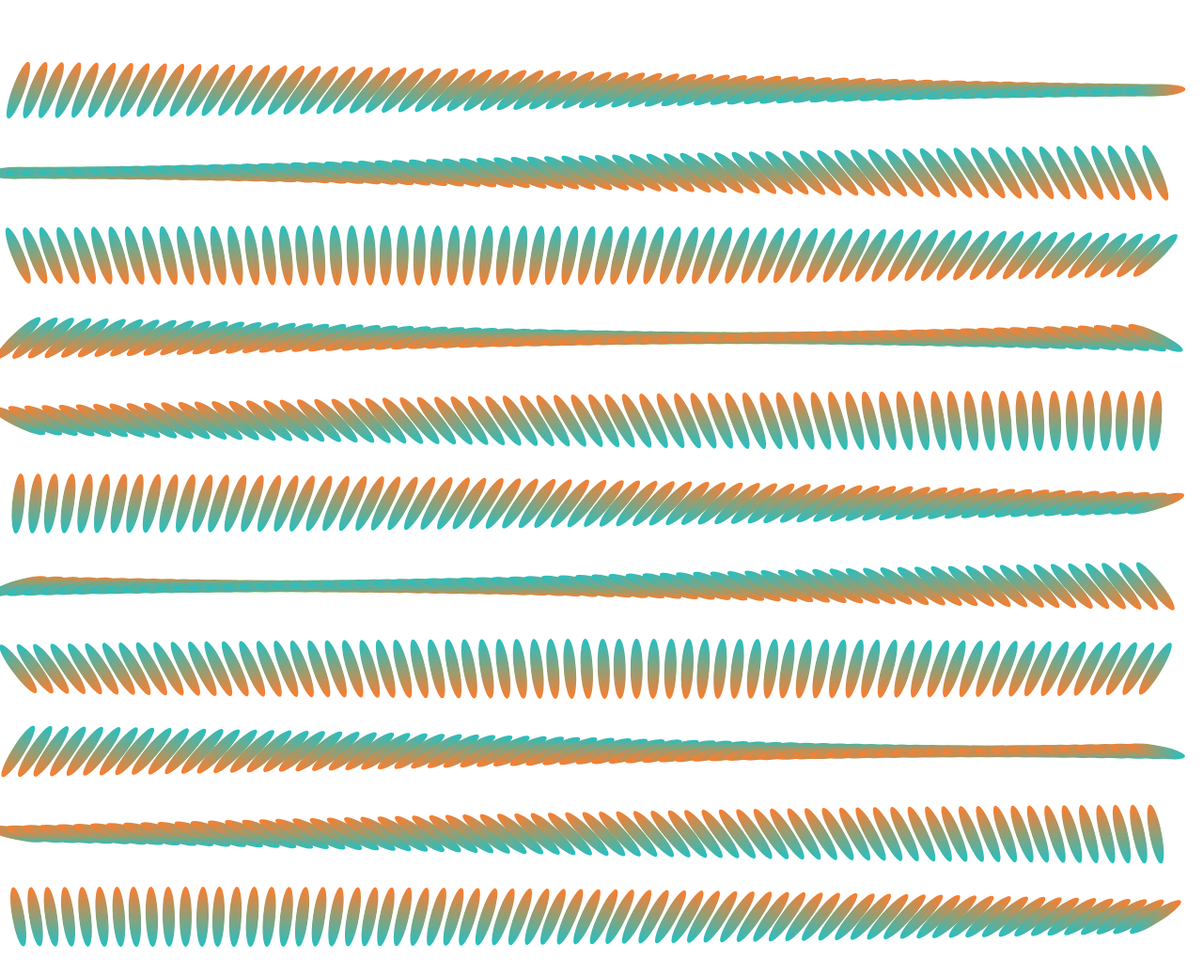
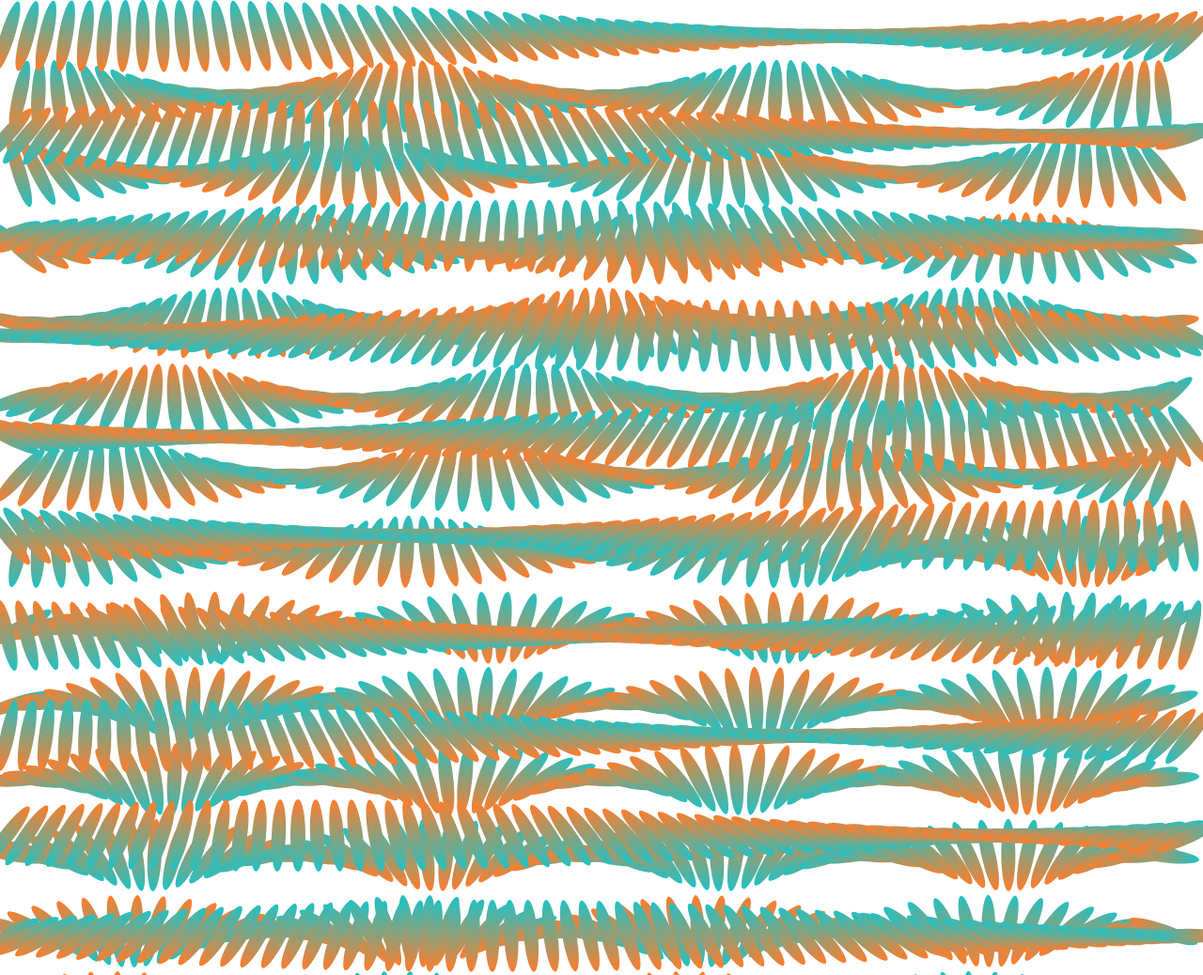
Before and after one commit to lis874/web_advanced_index, a plain HTML site: page pattern/index.html in a window 1280 px wide. Shown: the top 1038 px of the page at 94% size. Drawn offline with Linux system fonts and the light colour scheme.

Commit message:
Upload new  pattern

```diff
--- /dev/null
+++ b/loops_dom/index.html
@@ -0,0 +1,23 @@
+<!DOCTYPE html>
+<html>
+<head>
+	<meta charset="utf-8">
+	<meta name="viewport" content="width=device-width, initial-scale=1">
+
+	<title>Loops and DOM Lecture </title>
+
+	<link  rel="stylesheet" type="text/css" href="assets/main.css"/>
+
+
+</head>
+<body>
+
+	<h1> sep 13 </h1>
+	<div id="wrapper">
+		<p> inside the wrapper </p>
+	</div>
+
+	<script type="text/javascript" src="assets/script.js"></script>
+
+</body>
+</html>
--- a/pattern/assets/main.css
+++ b/pattern/assets/main.css
@@ -1,12 +1,17 @@
+body, html{
+	padding: 0;
+	margin: 0;
+	overflow-y: hidden;
+}
+
+
 .patternUnit{
 	display: inline-block;
-	height: 5vw;
-	width: 1vw;
+	height: 6vw;
+	width: 1.2vw;
 	border-radius: 50%;
-	background: linear-gradient(0deg, rgba(34,193,195,1) 0%, rgba(253,125,45,1) 100%);
-	margin-right: 5px;
-	margin-bottom: 20px;
-	background-color: rgb(255,0,0);
+	margin-right: .1vw;
+	margin-bottom: 0vw;
 }
 
 #wrapper{
--- a/pattern/assets/script.js
+++ b/pattern/assets/script.js
@@ -1,7 +1,77 @@
+// var myWrapper = document.getElementById("wrapper");
+
+// for (var i = 0; i < 800; i++) {
+// 		// within our string, we are using the variable "i" to generate numbers that output inline css values
+// 	myWrapper.innerHTML += '<div class="patternUnit" style=" transform: rotate('+ (20 + i) +'deg);"></div>';
+
+// }
+
+
+
+
 var myWrapper = document.getElementById("wrapper");
 
-for (var i = 0; i < 800; i++) {
-		// within our string, we are using the variable "i" to generate numbers that output inline css values
-	myWrapper.innerHTML += '<div class="patternUnit" style="background-color: rgb('+ (255 - (i*10)) +',' + (i*10) + ',0); transform: rotate('+ (20 + i) +'deg);"></div>';
 
-}
+
+	for (var i = 0; i < 800; i++) {
+
+
+		var degrees;
+
+		if(i % 2 === 0){
+			degrees = (i/100) * 360;
+			console.log("i: " + i, degrees)
+		}else{
+			degrees = (i/160) * 360;
+			console.log("i: " + i, degrees)
+		}
+
+		var myModule = `
+
+		<div
+			class="patternUnit"
+			style="transform: rotate(${secRotate}deg);"
+			>
+			<div
+				class="patternUnit"
+				style="transform: rotate(${degrees}deg);
+					background: linear-gradient(0deg, rgba(34,193,195,1) 0%, rgba(253,125,45,1) 100%);"
+			></div>
+		</div>
+		`;
+
+
+		var secRotate = ((i/40) * 100);
+
+
+		var mySecondModule = `
+			<div class="patternUnit">
+
+				<div class="patternUnit"
+				style="transform: rotate(${secRotate}deg);
+				background: linear-gradient(0deg, rgba(34,193,195,1) 0%, rgba(253,125,45,1) 100%);
+				margin-bottom: 2vw;">
+				</div>
+
+			</div>
+		`;
+
+		myWrapper.insertAdjacentHTML('afterend' , mySecondModule);
+
+		if(i % 2 === 0){
+			myWrapper.insertAdjacentHTML('beforeend' , myModule);
+		}else{
+			myWrapper.insertAdjacentHTML('afterbegin' , myModule);
+		}
+
+
+		//myWrapper.innerHTML = myModule; // overrides the innerHTML content
+	}
+
+
+
+	// afterbegin (after the start of our wrapper)
+	// beforeend (before the end of wrapper)
+
+	// beforebegin (before a specific element starts)
+	// afterend (after an element is completed)
```
Also changed, not shown: loops_dom/assets/main.css (added, +22 -0 lines), loops_dom/assets/script.js (added, +90 -0 lines), 2 other files.
